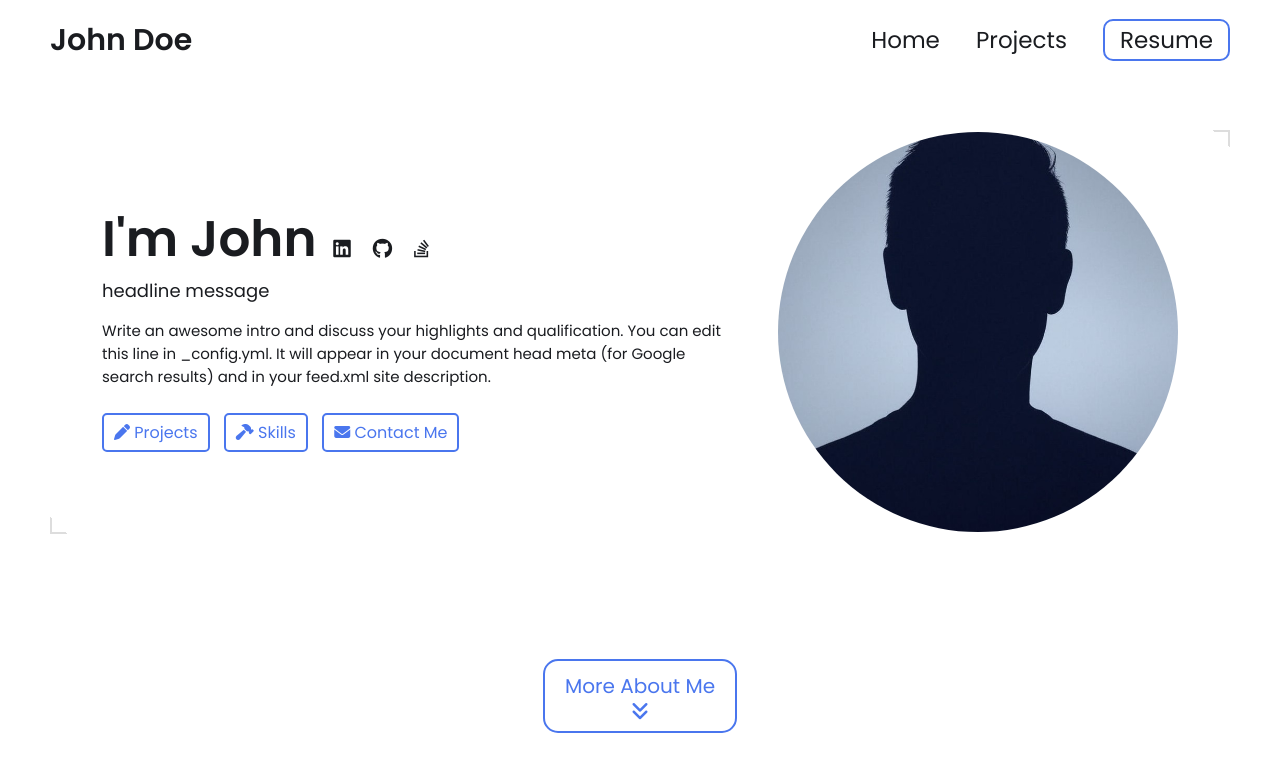
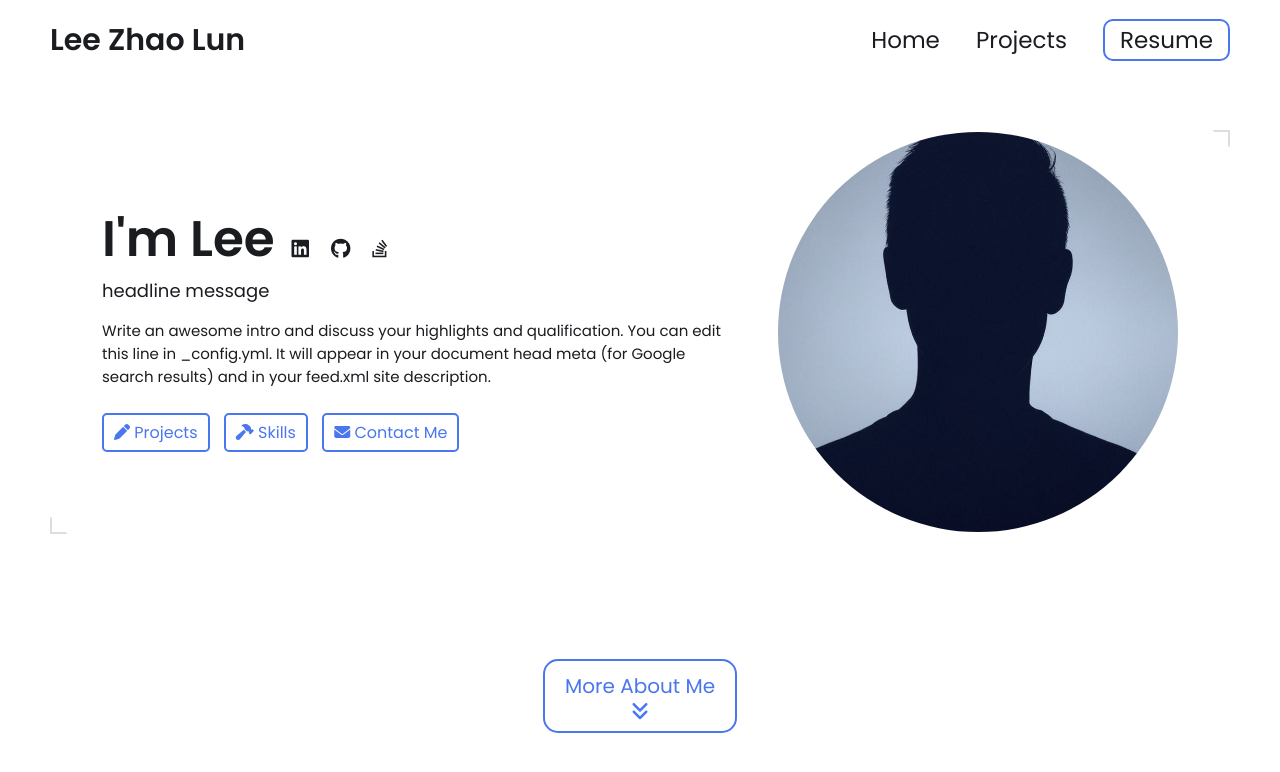
Before and after one commit to LeeZhaoLun2000/LeeZhaoLun.github.io, a Jekyll site: the page built from index.html, in a window 1280 px wide and 900 px high. Shown: the top 772 px of the window. Built offline with Jekyll 4.4.1, drawn with Linux system fonts in a browser that asks for light colours.

Commit message:
Update _config.yml

```diff
--- a/_config.yml
+++ b/_config.yml
@@ -7,12 +7,12 @@
 
 # Main Page Setup
 
-title: John Doe's Portfolio # This is what shows up in the tab of the browser
+title: Lee Zhao Lun's Portfolio # This is what shows up in the tab of the browser
 
 
 
 # Hero Section
-name: John Doe
+name: Lee Zhao Lun
 headline: headline message
 description: >- # dont remove this line. this will ignore all new lines until the next section
   Write an awesome intro and discuss your highlights and qualification. You can edit this
@@ -31,8 +31,8 @@ resume-url: https://drive.google.com/file/d/13Z3duVzh-gguPU5r03oJVEE6rV9rd3DS/vi
 # Set up external links - this will show up as small icons next to your name.
 
 external-links:    # input only your own url slug. The icons with missing entries will not appear.
-  linkedin: test    # https://www.linkedin.com/in/{your url slug}
-  github: leea12    # https://github.com/{your url slug}
+  linkedin: www.linkedin.com/in/lee-zhao-lun    # https://www.linkedin.com/in/{your url slug}
+  github: https://github.com/LeeZhaoLun2000    # https://github.com/{your url slug}
   stackoverflow: test      # https://stackoverflow.com/users/{your url slug}
   medium:            # https://medium.com/@{your url slug}
   x-twitter:   # https://x.com/{your url slug}
```
